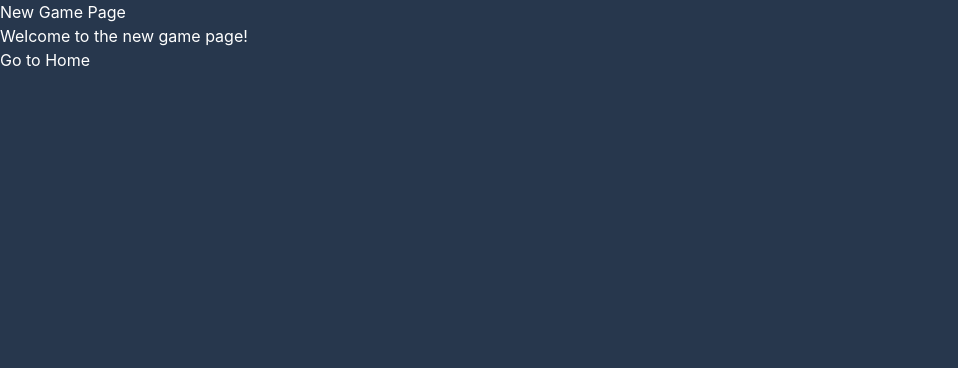
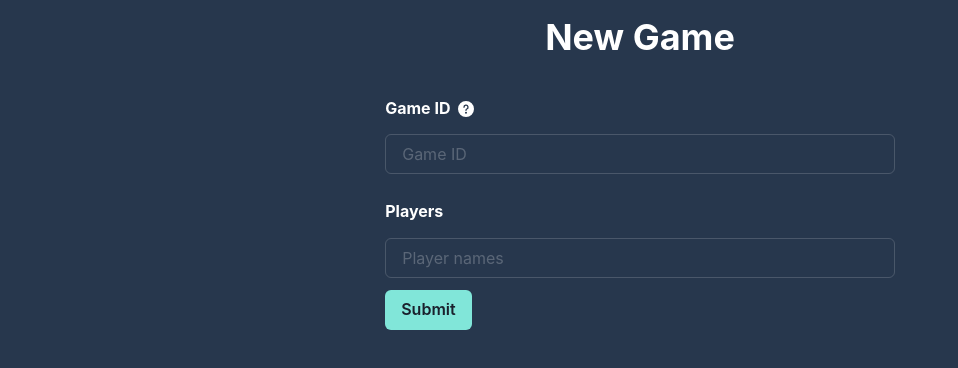
Before and after one commit to jefftoppings/scorekeeper-client, a React (Create React App) app: page /new-game in a window 1280 px wide. Shown: the top 368 px of the page, without its empty margins (0-958 px from the left). Built offline with nearby package versions, Linux system fonts and the light colour scheme.

Commit message:
feat: WIP New game form

```diff
--- a/package.json
+++ b/package.json
@@ -3,6 +3,7 @@
   "version": "0.1.0",
   "private": true,
   "dependencies": {
+    "@chakra-ui/icons": "^2.1.1",
     "@chakra-ui/react": "^2.8.2",
     "@emotion/react": "^11.11.4",
     "@emotion/styled": "^11.11.0",
--- a/src/components/NewGame.tsx
+++ b/src/components/NewGame.tsx
@@ -1,14 +1,119 @@
-import React from "react";
-import { Link } from "react-router-dom";
+import { QuestionIcon } from "@chakra-ui/icons";
+import {
+  Box,
+  Button,
+  Container,
+  Heading,
+  IconButton,
+  Input,
+  Popover,
+  PopoverBody,
+  PopoverCloseButton,
+  PopoverContent,
+  PopoverHeader,
+  PopoverTrigger,
+} from "@chakra-ui/react";
+import React, { useState } from "react";
+import { useLocation } from "react-router-dom";
 
 const NewGame: React.FC = () => {
+  const location = useLocation();
+  const queryParams = new URLSearchParams(location.search);
+  const gameId = queryParams.get("gameId");
+
+  const getDisplayId = (gameId: string | null) => {
+    switch (gameId) {
+      case "mexican-train-game":
+        return "Mexican Train Game";
+      default:
+        return "";
+    }
+  };
+  const displayId = getDisplayId(gameId);
+  const [readableId, setReadableId] = useState("");
+  const [players, setPlayers] = useState([]);
+
+  const handleSubmit = (e: any) => {
+    e.preventDefault();
+    // Handle form submission logic here
+    console.log("Submitted:", { readableId, players });
+  };
+
   return (
-    <div>
-      <h1>New Game Page</h1>
-      <p>Welcome to the new game page!</p>
-      <Link to="/">Go to Home</Link>
-    </div>
+    <Container>
+      <Box
+        w="100%"
+        p={4}
+        color="white"
+        display="flex"
+        alignItems="center"
+        flexDir="column"
+      >
+        <Heading as="h1">New Game</Heading>
+        <Heading as="h4" size="md" marginTop="16px">
+          {displayId ? displayId : null}
+        </Heading>
+        <Container marginTop="24px">
+          <form onSubmit={handleSubmit}>
+            <Heading as="h4" size="sm">
+              <Box
+                display="flex"
+                alignItems="center"
+                margin="0 0 16px"
+                gap="8px"
+              >
+                Game ID
+                {GameIdTooltip()}
+              </Box>
+            </Heading>
+            <Input
+              type="text"
+              placeholder="Game ID"
+              value={readableId}
+              onChange={(e) => setReadableId(e.target.value)}
+              mb={3}
+            />
+
+            <Heading as="h4" size="sm" margin="16px 0">
+              Players
+            </Heading>
+            <Input
+              type="text"
+              placeholder="Player names"
+              value={players.join(",")}
+              onChange={(e: any) => setPlayers(e.target.value.split(","))}
+              mb={3}
+            />
+
+            <Button type="submit" colorScheme="teal">
+              Submit
+            </Button>
+          </form>
+        </Container>
+      </Box>
+    </Container>
   );
 };
 
+function GameIdTooltip() {
+  return (
+    <Popover placement="bottom">
+      <PopoverTrigger>
+        <QuestionIcon />
+      </PopoverTrigger>
+      <PopoverContent color="white" bg="blue.800" borderColor="blue.800">
+        <PopoverHeader pt={4} fontWeight="bold" border="0">
+          Game ID
+        </PopoverHeader>
+        <PopoverCloseButton />
+        <PopoverBody>
+          Remember your Game ID if you want to continue your game at a later
+          time. A unique ID has been provided, but you may change it if you
+          wish.
+        </PopoverBody>
+      </PopoverContent>
+    </Popover>
+  );
+}
+
 export default NewGame;
```
Also changed, not shown: 1 other file (tests, documents, lock files or other folders).
